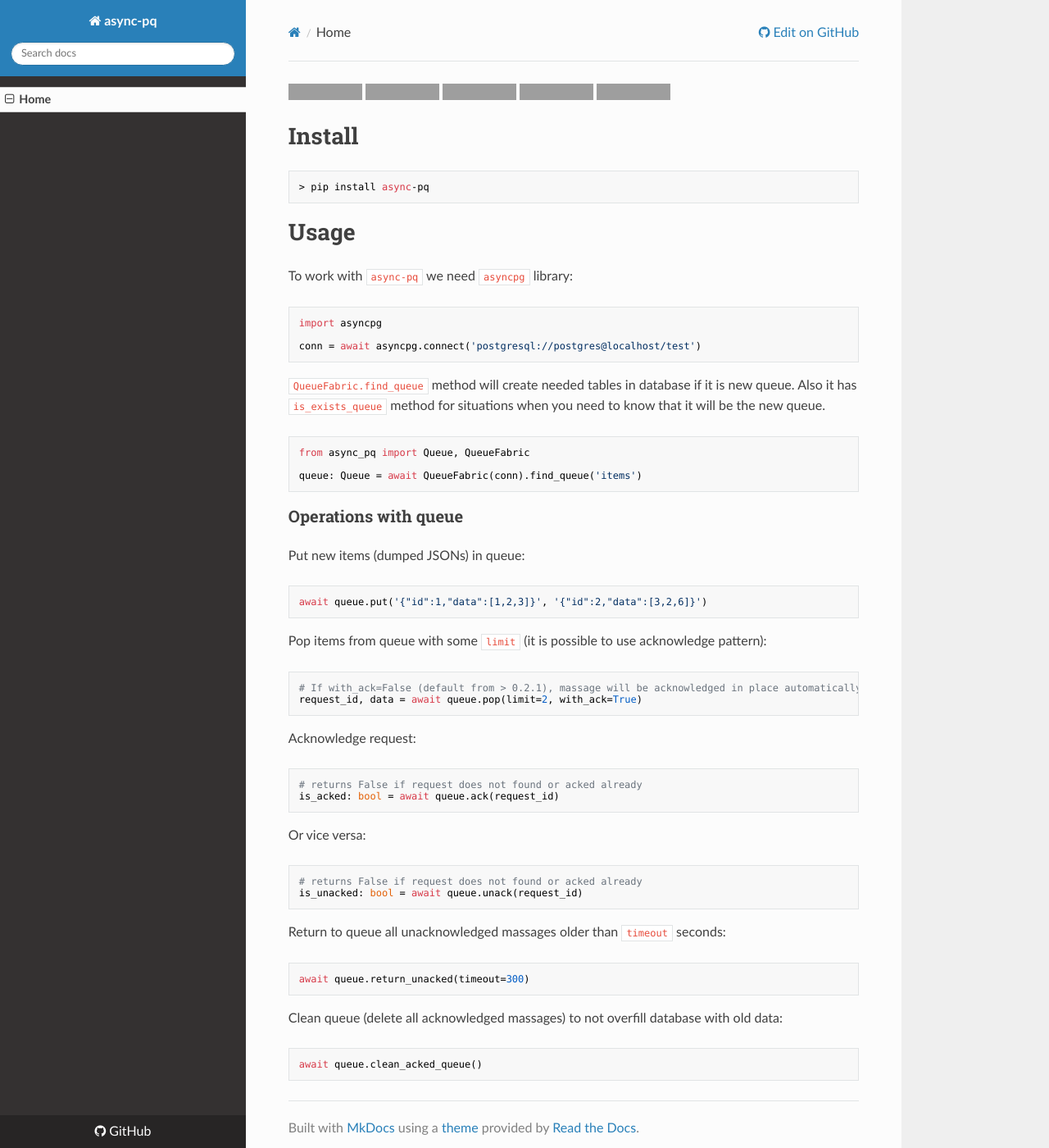
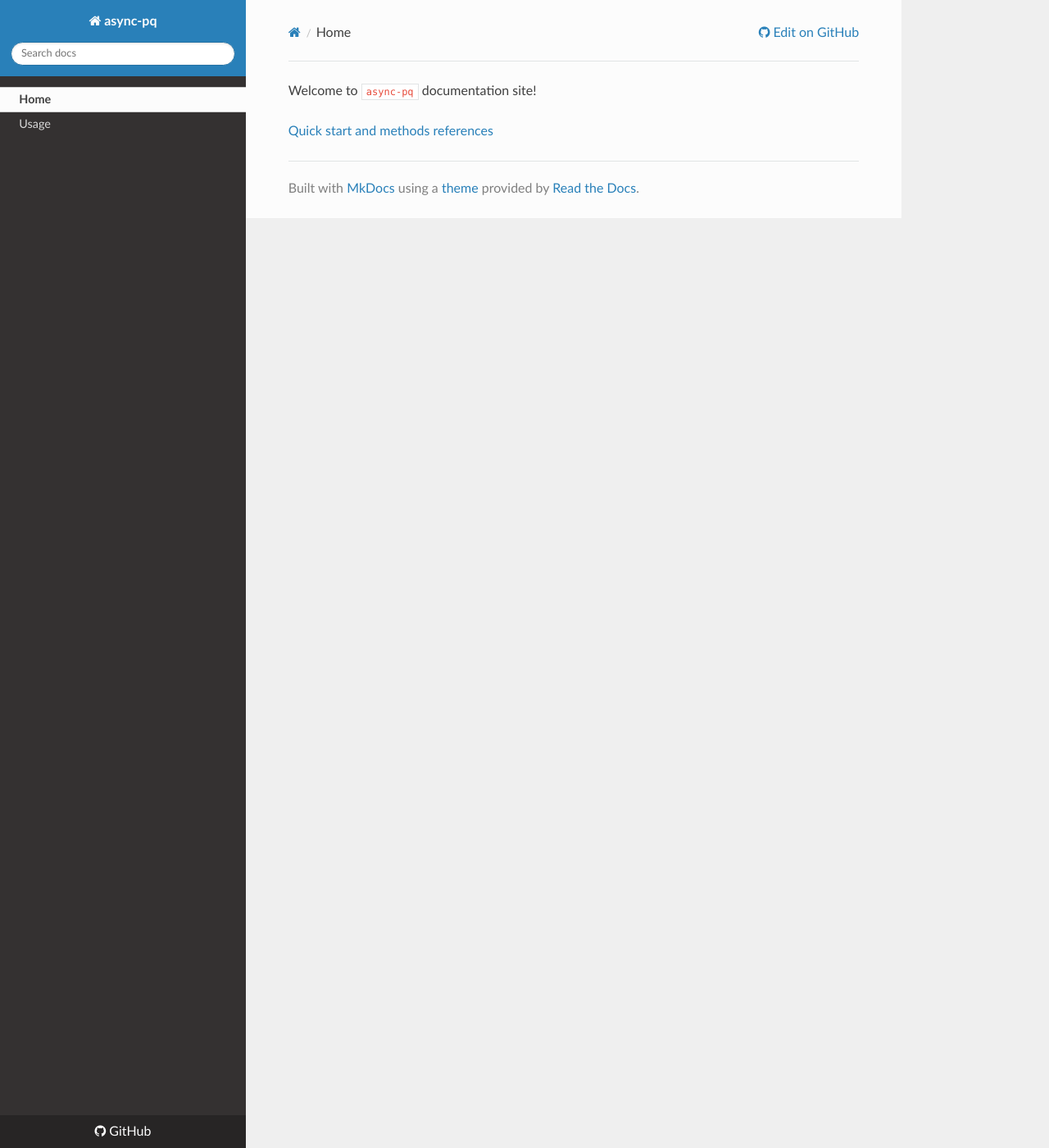
Before and after one commit to maximdanilchenko/async-pq, an MkDocs documentation site: the page built from docs/index.md, in a window 1280 px wide and 1400 px high. Shown: the whole window at 82% size. Built offline with MkDocs 1.6.1, drawn with Linux system fonts in a browser that asks for light colours; nearby versions of some CDN libraries; old or Windows-style settings are respelled for this version of MkDocs; grey boxes are pictures that could not be loaded.

Commit message:
docs and readme in one file

````diff
--- a/docs/README.md
+++ b/docs/README.md
@@ -3,12 +3,12 @@
 [![Documentation Status](https://readthedocs.org/projects/async-pq/badge/?version=latest)](https://async-pq.readthedocs.io/en/latest/?badge=latest)
 [![codecov](https://codecov.io/gh/maximdanilchenko/async-pq/branch/master/graph/badge.svg)](https://codecov.io/gh/maximdanilchenko/async-pq)
 [![Code style: black](https://img.shields.io/badge/code%20style-black-000000.svg)](https://github.com/ambv/black)
-# Install
+## Install
 ```
 > pip install async-pq
 ```
 
-# Usage
+## Quick start
 
 To work with ```async-pq``` we need ```asyncpg``` library:
 ```python
@@ -26,7 +26,7 @@
 
 queue: Queue = await QueueFabric(conn).find_queue('items')
 ```
-### Operations with queue
+## Operations with queue
 Put new items (dumped JSONs) in queue:
 ```python
 await queue.put('{"id":1,"data":[1,2,3]}', '{"id":2,"data":[3,2,6]}')
--- /dev/null
+++ b/docs/index.md
@@ -0,0 +1,3 @@
+Welcome to ```async-pq``` documentation site!
+
+[Quick start and methods references](./README)
--- a/mkdocs.yml
+++ b/mkdocs.yml
@@ -1,3 +1,6 @@
 site_name: async-pq
 theme: readthedocs
 repo_url: https://github.com/maximdanilchenko/async-pq
+pages:
+  - Home: index.md
+  - Usage: README.md
````
